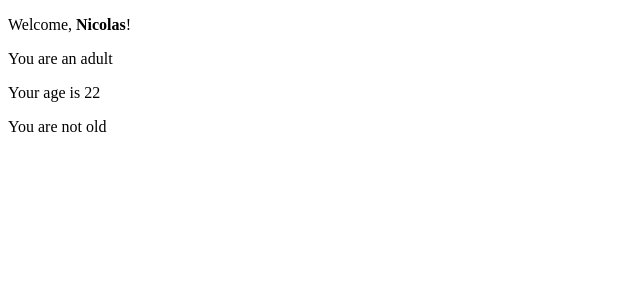
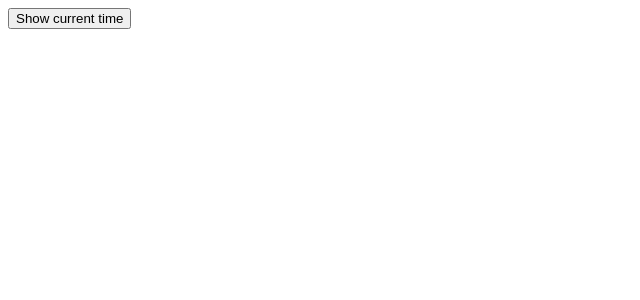
Before and after one commit to NicolasPapappicco/Esercizi-React, a React (Vite) app: page / in a window 1280 px wide. Shown: the top 300 px of the page, without its empty margins (0-640 px from the left). Built offline with nearby package versions, Linux system fonts and the light colour scheme.

Commit message:
es Events

```diff
--- /dev/null
+++ b/src/AlertClock.jsx
@@ -0,0 +1,9 @@
+export function AlertClock() {
+    function handleShowTime() {
+        const now = new Date()
+
+        alert(`The current time is ${now.toLocaleTimeString()}`)
+    }
+
+    return <button onClick={handleShowTime}>Show current time</button>
+}
--- a/src/App.jsx
+++ b/src/App.jsx
@@ -1,10 +1,10 @@
-import { Welcome } from "./Welcome";
+import { AlertClock } from "./AlertClock";
 
 
 export function App() {
     return (
         <div>
-            <Welcome name="Nicolas" age={22}/>
+            <AlertClock/>
         </div>
     )
 }
```
